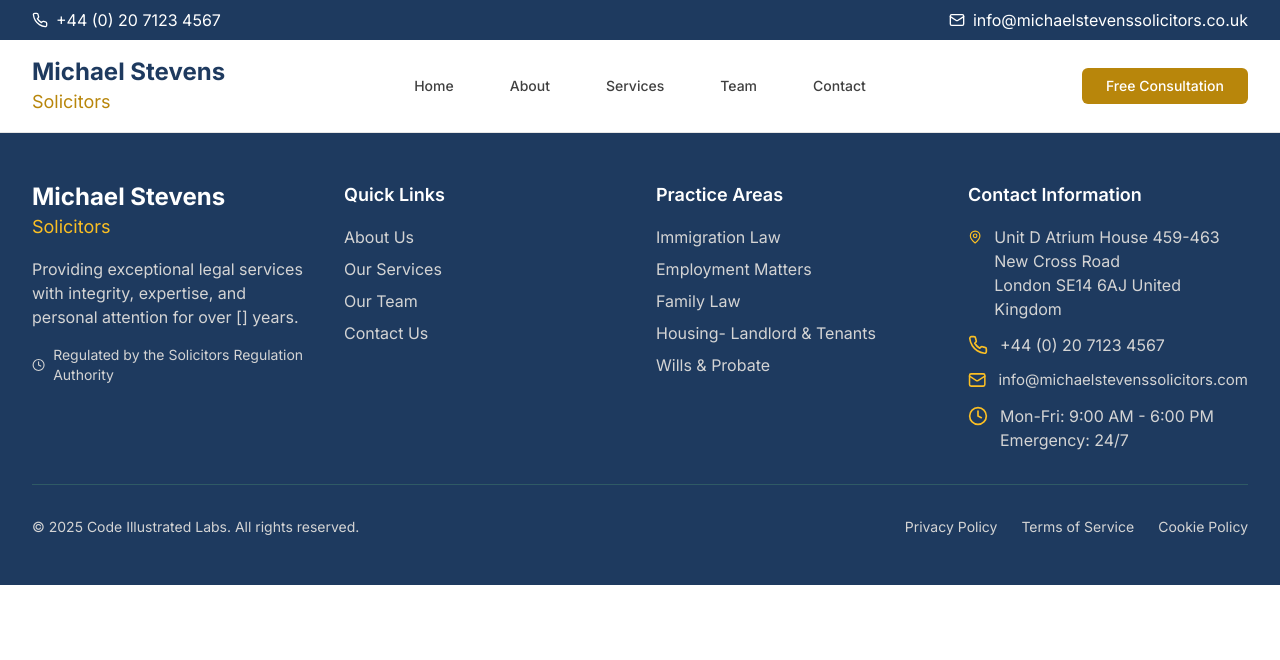
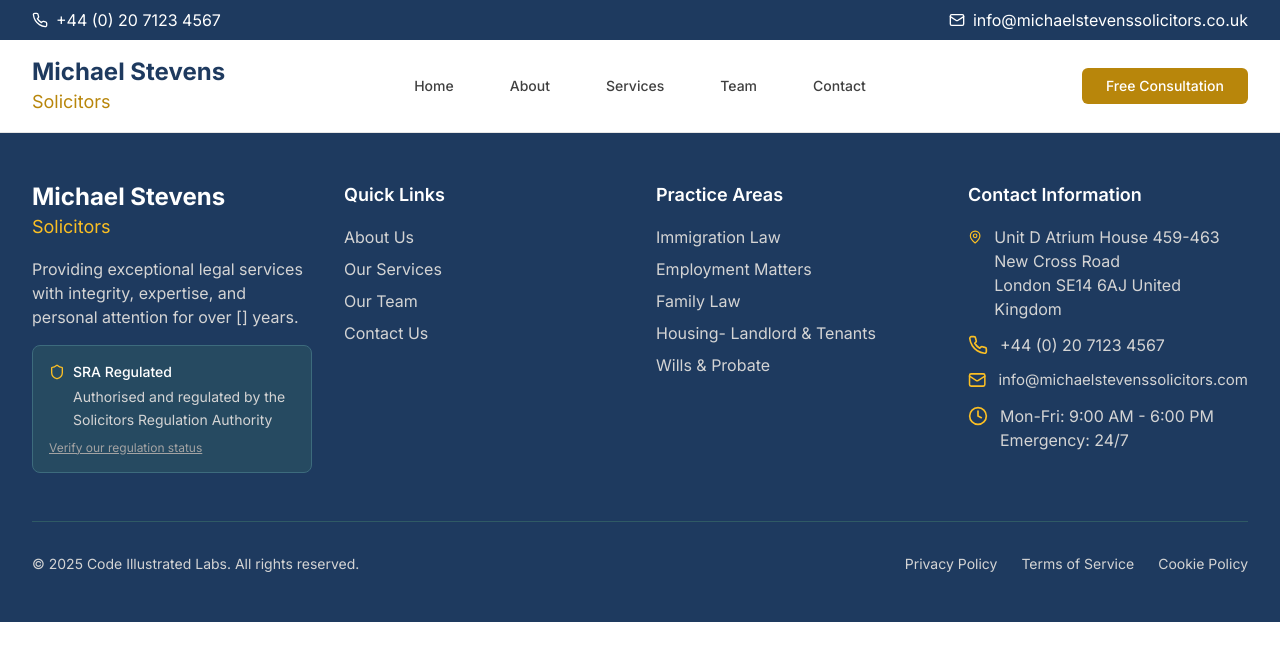
Before and after one commit to osaroDEV/mss, a Next.js app: page / in a window 1280 px wide. Shown: the top 660 px of the page. Built offline with nearby package versions, Linux system fonts and the light colour scheme.

Commit message:
Add SRA placeholder

```diff
--- a/components/Footer.tsx
+++ b/components/Footer.tsx
@@ -1,5 +1,5 @@
 import Link from 'next/link';
-import { Phone, Mail, MapPin, Clock } from 'lucide-react';
+import { Phone, Mail, MapPin, Clock, Shield } from 'lucide-react';
 import { type SiteSettings } from '@/lib/sanity';
 
 interface FooterProps {
@@ -27,12 +27,34 @@ export default function Footer({ siteSettings }: FooterProps) {
               {siteSettings?.description ||
                 'Providing exceptional legal services with integrity, expertise, and personal attention for over [] years.'}
             </p>
-            <div className='flex items-center text-sm text-neutral-300'>
-              <Clock className='h-4 w-4 mr-2' />
-              <span>
-                {legalNotices?.regulatoryInfo ||
-                  'Regulated by the Solicitors Regulation Authority'}
-              </span>
+
+            {/* SRA Regulation Information */}
+            <div className='bg-primary-700/50 rounded-lg p-4 mb-4 border border-primary-600'>
+              <div className='flex items-start mb-2'>
+                <Shield className='h-4 w-4 mr-2 mt-0.5 text-gold-400 flex-shrink-0' />
+                <div className='text-sm'>
+                  <p className='text-white font-medium mb-1'>SRA Regulated</p>
+                  <p className='text-neutral-300 leading-relaxed'>
+                    {legalNotices?.regulatoryInfo ||
+                      'Authorised and regulated by the Solicitors Regulation Authority'}
+                  </p>
+                  {legalNotices?.sraNumber && (
+                    <p className='text-neutral-300 mt-1'>
+                      SRA Number: {legalNotices.sraNumber}
+                    </p>
+                  )}
+                </div>
+              </div>
+              <div className='text-xs text-neutral-400'>
+                <a
+                  href="https://www.sra.org.uk/consumers/solicitor-check/"
+                  target="_blank"
+                  rel="noopener noreferrer"
+                  className='hover:text-gold-400 transition-colors underline'
+                >
+                  Verify our regulation status
+                </a>
+              </div>
             </div>
           </div>
 
```
